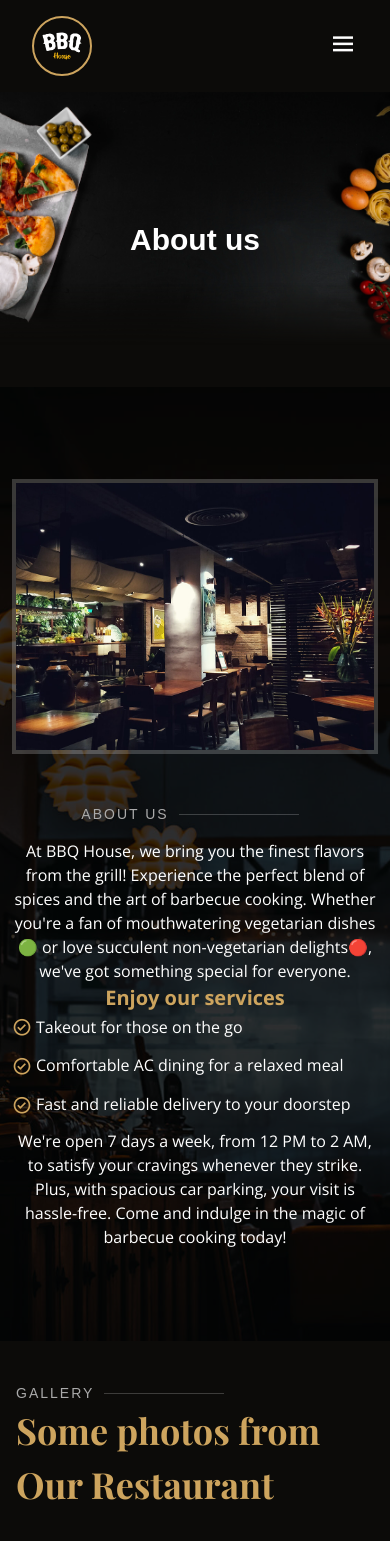
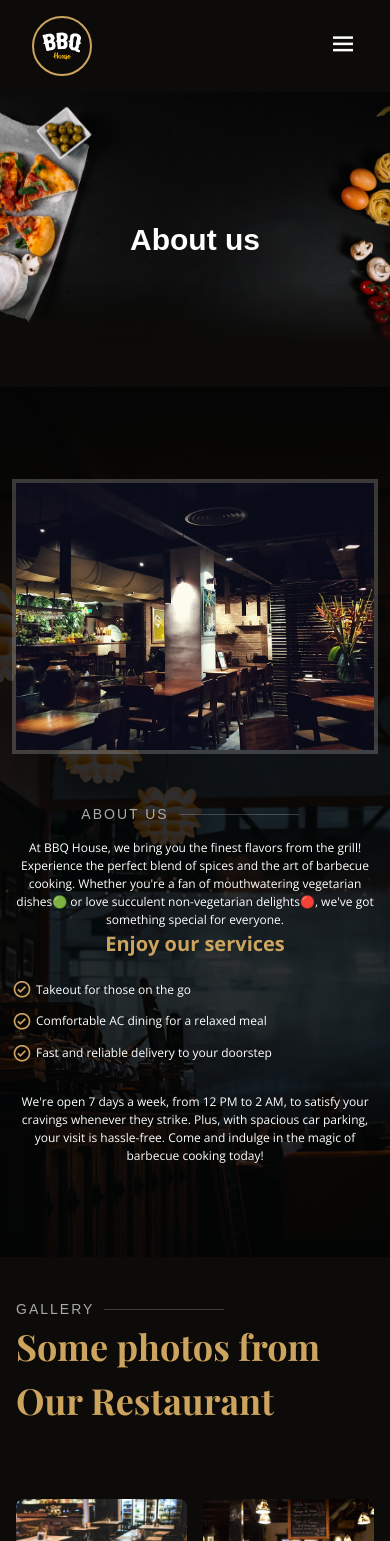
Before and after one commit to harshivkrishna/bbq-house, a React (Vite) app: page /about in a window 390 px wide. Shown: the top 1541 px of the page. Built offline with nearby package versions, Linux system fonts and the light colour scheme; a web font is replaced by a local one.

Commit message:
modified:   src/Pages/About/About.css

```diff
--- a/src/Pages/About/About.css
+++ b/src/Pages/About/About.css
@@ -25,3 +25,12 @@
     z-index: -1;
     mask-image: linear-gradient(to bottom,black 75%,transparent);
 }
+
+@media (max-width:400px) {
+    .content p,.content ul li{
+        font-size: 12px;
+    }
+    .content p{
+        margin: 20px 0;
+    }
+}
--- a/src/Pages/Contact/Contactpage.jsx
+++ b/src/Pages/Contact/Contactpage.jsx
@@ -1,8 +1,7 @@
 import React from 'react'
 import Navbar from '../../components/Navbar/Navbar'
-import ContactSection from '../../components/Contact/Contact'
 import Footer from '../../components/Footer/Footer'
-
+import ContactSection from '../../components/Contact/Contactsection'
 const Contactpage = () => {
   return (
     <div>
--- a/src/Pages/Home/Home.jsx
+++ b/src/Pages/Home/Home.jsx
@@ -7,9 +7,9 @@
 import Specials from "../../components/Specials/Specials";
 import Testimonials from "../../components/Testimonials/Testimonials";
 import Gallery from "../../components/Gallery/Gallery";
-import ContactSection from "../../components/Contact/Contact";
 import Footer from "../../components/Footer/Footer";
 import "./Home.css";
+import ContactSection from "../../components/Contact/Contactsection";
 
 const Home = () => {
     const [showPreloader, setShowPreloader] = useState(true);
--- a/src/components/Contact/Contact.jsx
+++ b/src/components/Contact/Contactsection.jsx
@@ -1,7 +1,7 @@
 import React, { useState } from 'react';
 import { motion } from 'framer-motion';
 import emailjs from 'emailjs-com';
-import './Contact.css';
+import './Contactsection.css';
 
 const ContactSection = () => {
   const [formData, setFormData] = useState({
```
Also changed, not shown: src/components/Contact/Contactsection.css (renamed from src/components/Contact/Contact.css).
